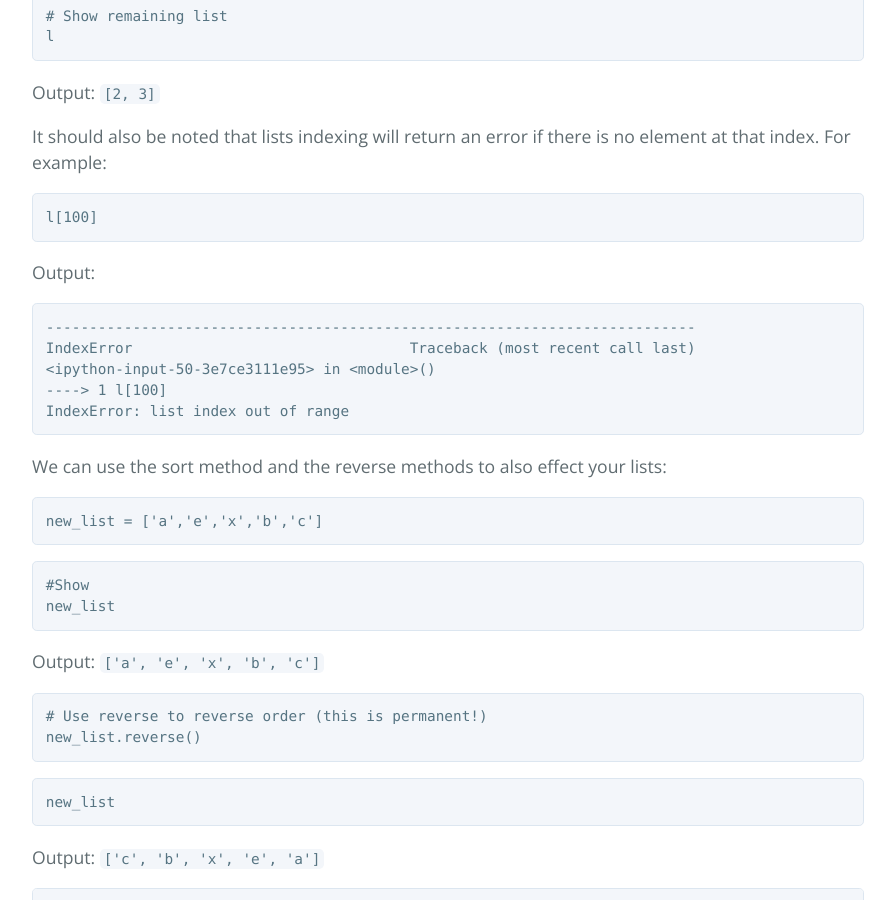
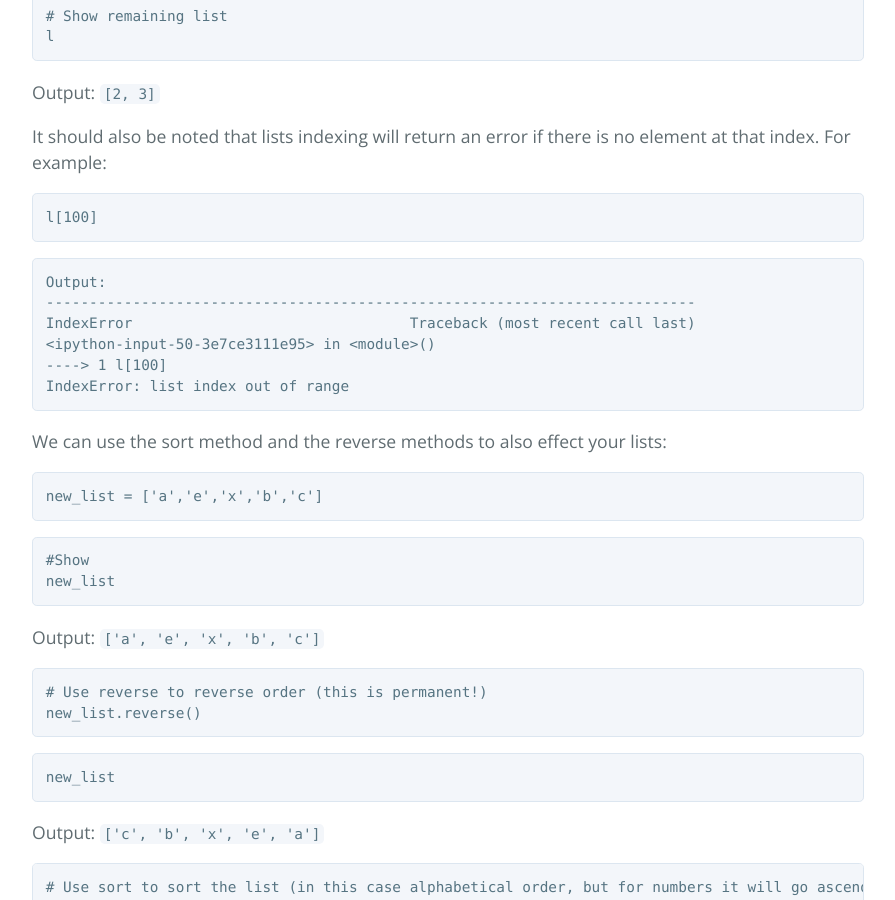
Before and after one commit to maddymaster/maddymaster.github.io, a Jekyll site: the page built from _posts/2016-12-27-lists.markdown, in a window 1280 px wide and 900 px high, scrolled down 4036 px. Shown: the whole window, without its empty margins (192-1087 px from the left). Built offline with Jekyll 4.4.1, drawn with Linux system fonts in a browser that asks for light colours.

Commit message:
changes 1

````diff
--- a/_posts/2016-12-27-lists.markdown
+++ b/_posts/2016-12-27-lists.markdown
@@ -173,8 +173,8 @@ It should also be noted that lists indexing will return an error if there is no
 ```python
 l[100]
 ```
+```python
 Output:
-```python
 ---------------------------------------------------------------------------
 IndexError                                Traceback (most recent call last)
 <ipython-input-50-3e7ce3111e95> in <module>()
````
